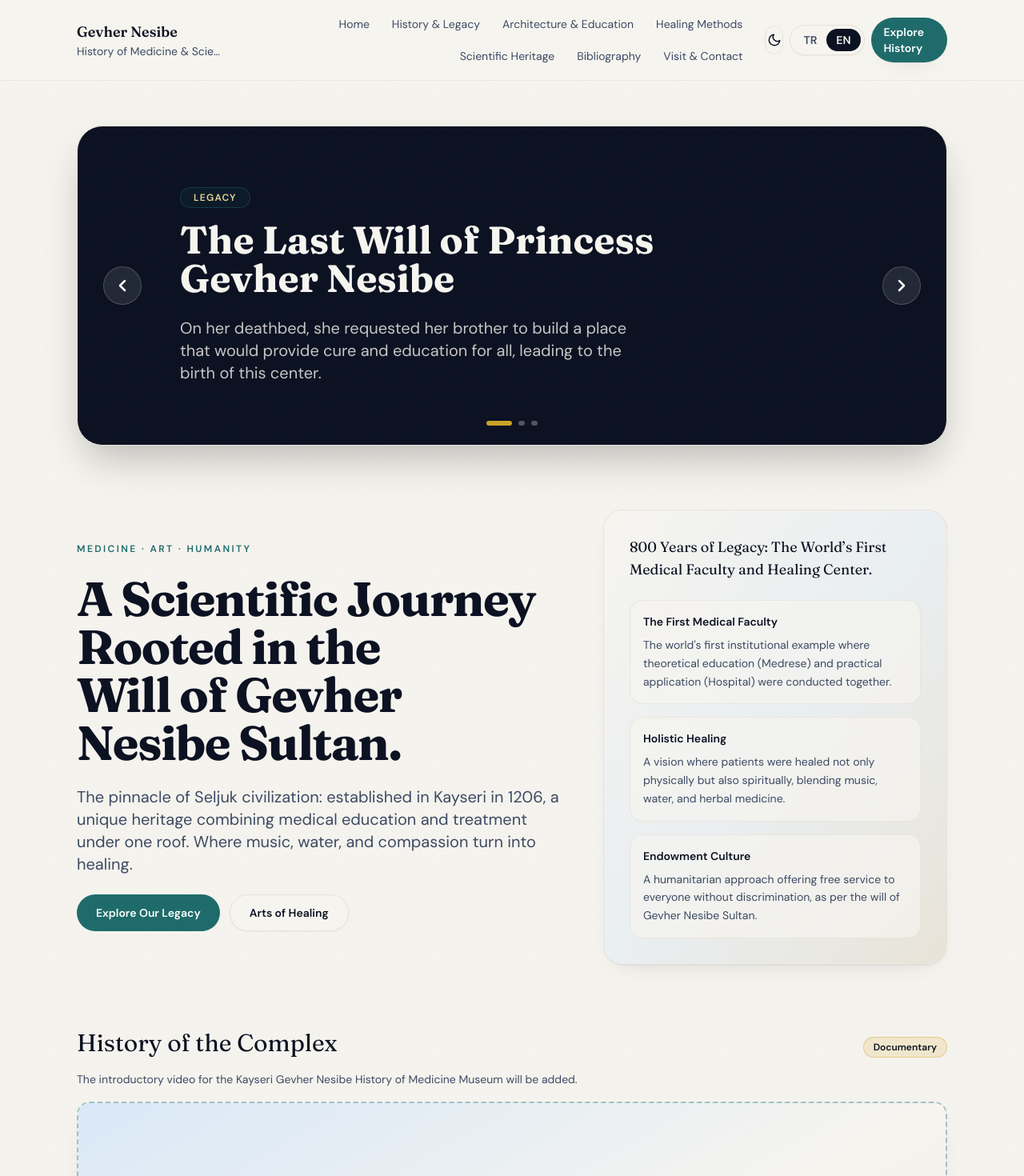
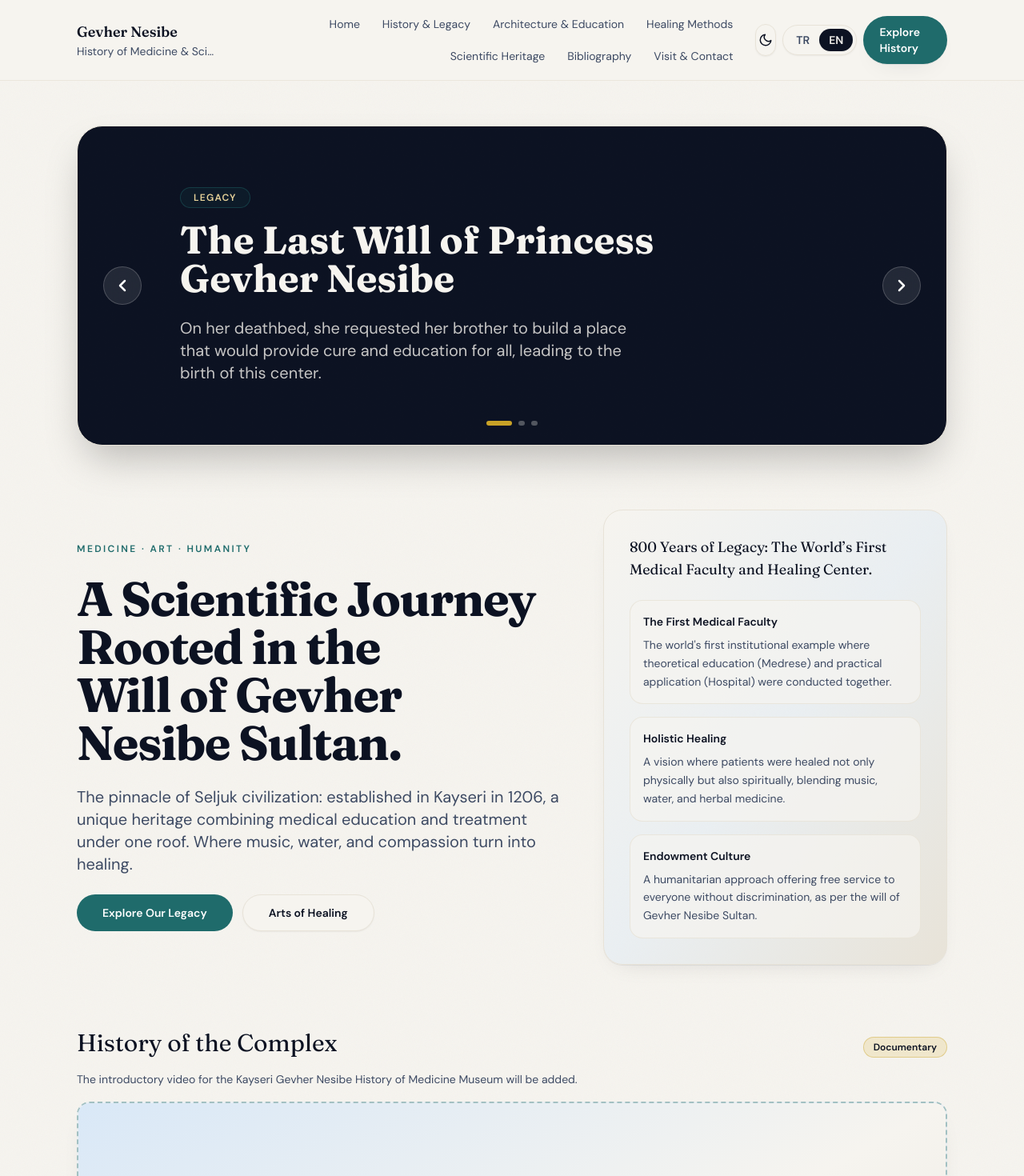
Before and after one commit to kayracim/gevhernesibe, a Next.js app: page /en/ in a window 1280 px wide. Shown: the top 1470 px of the page at 80% size. Built offline with nearby package versions, Linux system fonts and the light colour scheme.

Commit message:
Butonlara gelişmiş hover ve active animasyonları eklendi

```diff
--- a/app/[locale]/page.tsx
+++ b/app/[locale]/page.tsx
@@ -56,13 +56,13 @@ export default async function HomePage({
           <div className="flex flex-col gap-3 sm:flex-row">
             <Link
               href={withLocale(locale, "/hastane")}
-              className="inline-flex items-center justify-center rounded-full bg-heritage px-6 py-3 text-sm font-semibold text-white shadow-lift transition hover:bg-heritage-dark"
+              className="btn-hover-effect inline-flex items-center justify-center rounded-full bg-heritage px-8 py-3 text-sm font-semibold text-white shadow-lift hover:bg-heritage-dark"
             >
               {h.hero.ctaPrimary}
             </Link>
             <Link
               href={withLocale(locale, "/cozum-hikayeleri")}
-              className="inline-flex items-center justify-center rounded-full border border-sand bg-paper px-6 py-3 text-sm font-semibold text-ink shadow-sm transition hover:border-heritage/40"
+              className="btn-hover-effect inline-flex items-center justify-center rounded-full border border-sand bg-paper px-8 py-3 text-sm font-semibold text-ink shadow-sm hover:border-heritage/40"
             >
               {h.hero.ctaSecondary}
             </Link>
--- a/app/globals.css
+++ b/app/globals.css
@@ -34,4 +34,12 @@
     -ms-overflow-style: none;
     scrollbar-width: none;
   }
+
+  .btn-hover-effect {
+    @apply transition-all duration-300 hover:scale-105 active:scale-95 hover:shadow-lift;
+  }
+
+  .glass-effect {
+    @apply backdrop-blur-md bg-white/10 border border-white/20;
+  }
 }
--- a/components/LocaleSwitcher.tsx
+++ b/components/LocaleSwitcher.tsx
@@ -31,8 +31,8 @@ export function LocaleSwitcher({ locale }: { locale: Locale }) {
     >
       <Link
         href={trHref}
-        className={`rounded-full px-3 py-1 text-xs font-semibold transition sm:text-sm ${
-          locale === "tr" ? "bg-ink text-paper" : "text-ink-muted hover:text-ink"
+        className={`rounded-full px-3 py-1 text-xs font-semibold transition active:scale-95 sm:text-sm ${
+          locale === "tr" ? "bg-ink text-paper shadow-sm" : "text-ink-muted hover:text-ink"
         }`}
         hrefLang="tr"
         lang="tr"
@@ -41,8 +41,8 @@ export function LocaleSwitcher({ locale }: { locale: Locale }) {
       </Link>
       <Link
         href={enHref}
-        className={`rounded-full px-3 py-1 text-xs font-semibold transition sm:text-sm ${
-          locale === "en" ? "bg-ink text-paper" : "text-ink-muted hover:text-ink"
+        className={`rounded-full px-3 py-1 text-xs font-semibold transition active:scale-95 sm:text-sm ${
+          locale === "en" ? "bg-ink text-paper shadow-sm" : "text-ink-muted hover:text-ink"
         }`}
         hrefLang="en"
         lang="en"
--- a/components/SiteHeader.tsx
+++ b/components/SiteHeader.tsx
@@ -59,7 +59,7 @@ export function SiteHeader({
           <LocaleSwitcher locale={locale} />
           <Link
             href={withLocale(locale, "/iletisim")}
-            className="hidden rounded-full bg-heritage px-4 py-2 text-sm font-semibold text-white shadow-card transition hover:bg-heritage-dark sm:inline-flex"
+            className="hidden btn-hover-effect rounded-full bg-heritage px-5 py-2.5 text-sm font-semibold text-white shadow-card hover:bg-heritage-dark sm:inline-flex"
           >
             {nav.cta}
           </Link>
--- a/components/ThemeToggle.tsx
+++ b/components/ThemeToggle.tsx
@@ -33,7 +33,7 @@ export function ThemeToggle() {
   return (
     <button
       onClick={toggleTheme}
-      className="flex h-9 w-9 items-center justify-center rounded-full border border-sand bg-paper text-ink transition hover:bg-sand/50 dark:border-ink/20 dark:bg-ink dark:text-paper dark:hover:bg-ink/70"
+      className="btn-hover-effect flex h-10 w-10 items-center justify-center rounded-full border border-sand bg-paper text-ink shadow-sm dark:border-ink/20 dark:bg-ink dark:text-paper"
       aria-label="Toggle theme"
     >
       {theme === "light" ? (
```
